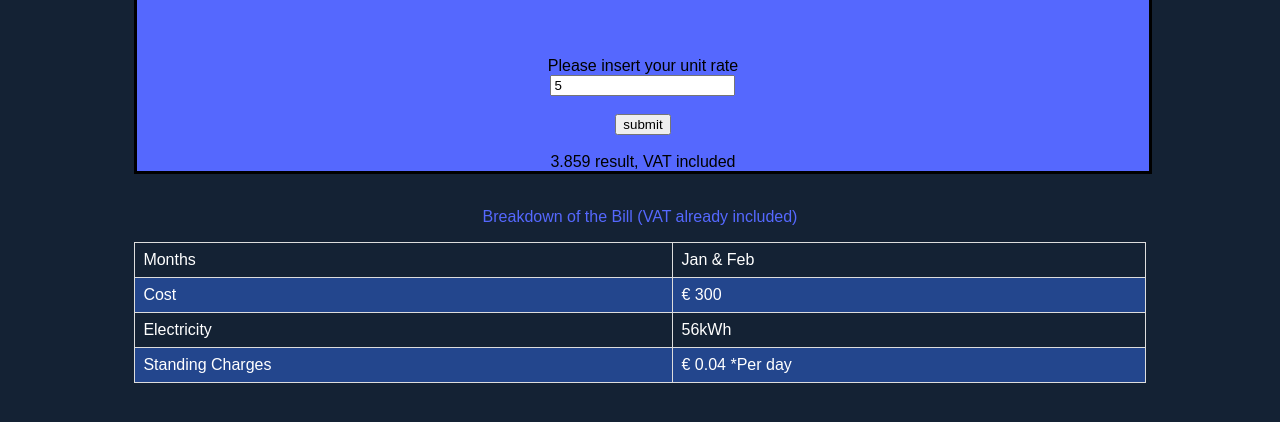
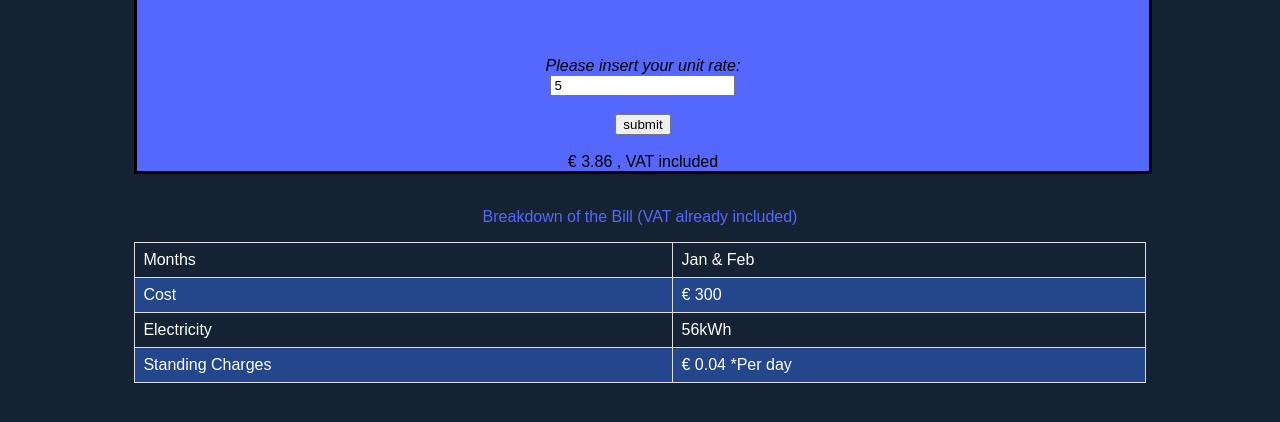
Before and after one commit to luizaalbuquerque/eletricityBill, an Electron app: page billing.html in a window 1280 px wide. Both pictures are taken after typing "5" into the empty fields and a click on the button "submit". Shown: the part 288-710 px from the top of the page. Drawn offline with Linux system fonts and the light colour scheme.

Commit message:
rounding up number

```diff
--- a/billing.html
+++ b/billing.html
@@ -30,7 +30,7 @@
                     <p id="cardHeader">Billing Period for energy consuption</p>
                     <br>
 
-                    <label id="cardLabel"> Please insert your unit rate</label>
+                    <label id="cardLabel"> Please insert your unit rate:</label>
 
                     <!---Where user insert its unir rate -->
                     <br>
@@ -43,8 +43,9 @@
                     <br><br>
                     <!--Result box-->
                     <div class="inputBox">
-                        <span id="resultBox">hey</span>
-                        <label for="county" class="labelInput" >result, VAT included</label>
+                        <span id="euroIcon" style="visibility: hidden;">€ </span>
+                        <span id="resultBox"></span>
+                        <label id="countLabel" for="county" class="labelInput" style="visibility: hidden;" >, VAT included</label>
                     </div>
 
                 </div>
--- a/script.js
+++ b/script.js
@@ -25,7 +25,9 @@ function priceWithVAT(){
     const unitRate = document.getElementById('unitRate').value;
     const VAT = priceNoVAT() + (priceNoVAT() * (13.5/100));
     const result = document.getElementById('resultBox');
-    result.innerHTML = VAT;
+    result.innerHTML = VAT.toFixed(2);
+    document.getElementById('countLabel').style.visibility = "visible";
+    document.getElementById('euroIcon').style.visibility = "visible";
 }
 
   // function isEmailValid(){
--- a/style.css
+++ b/style.css
@@ -152,5 +152,6 @@ p{
 }
 #cardLabel{
 
-    font-style: bold;
+    font-style: italic;
+
 }
```
